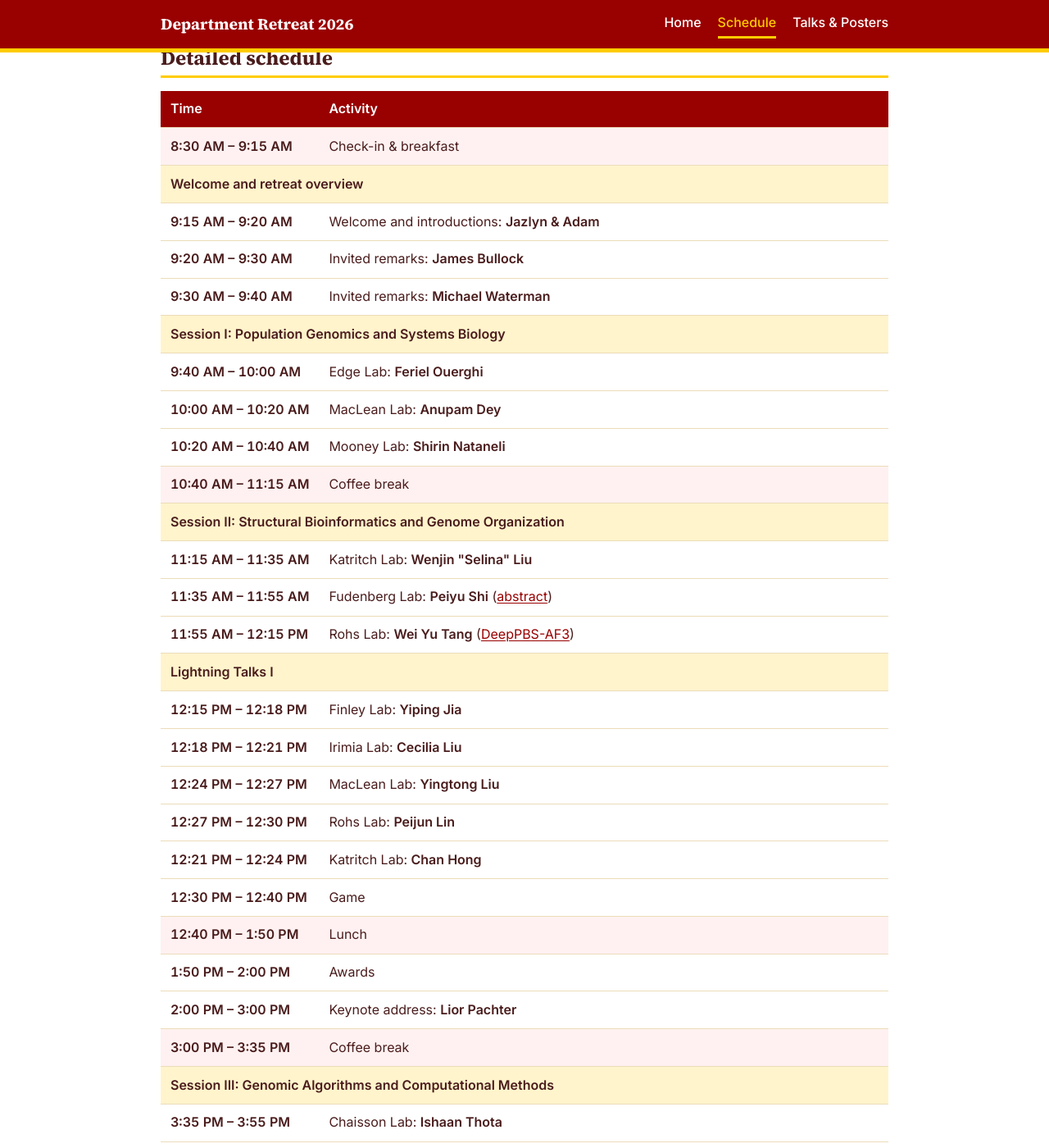
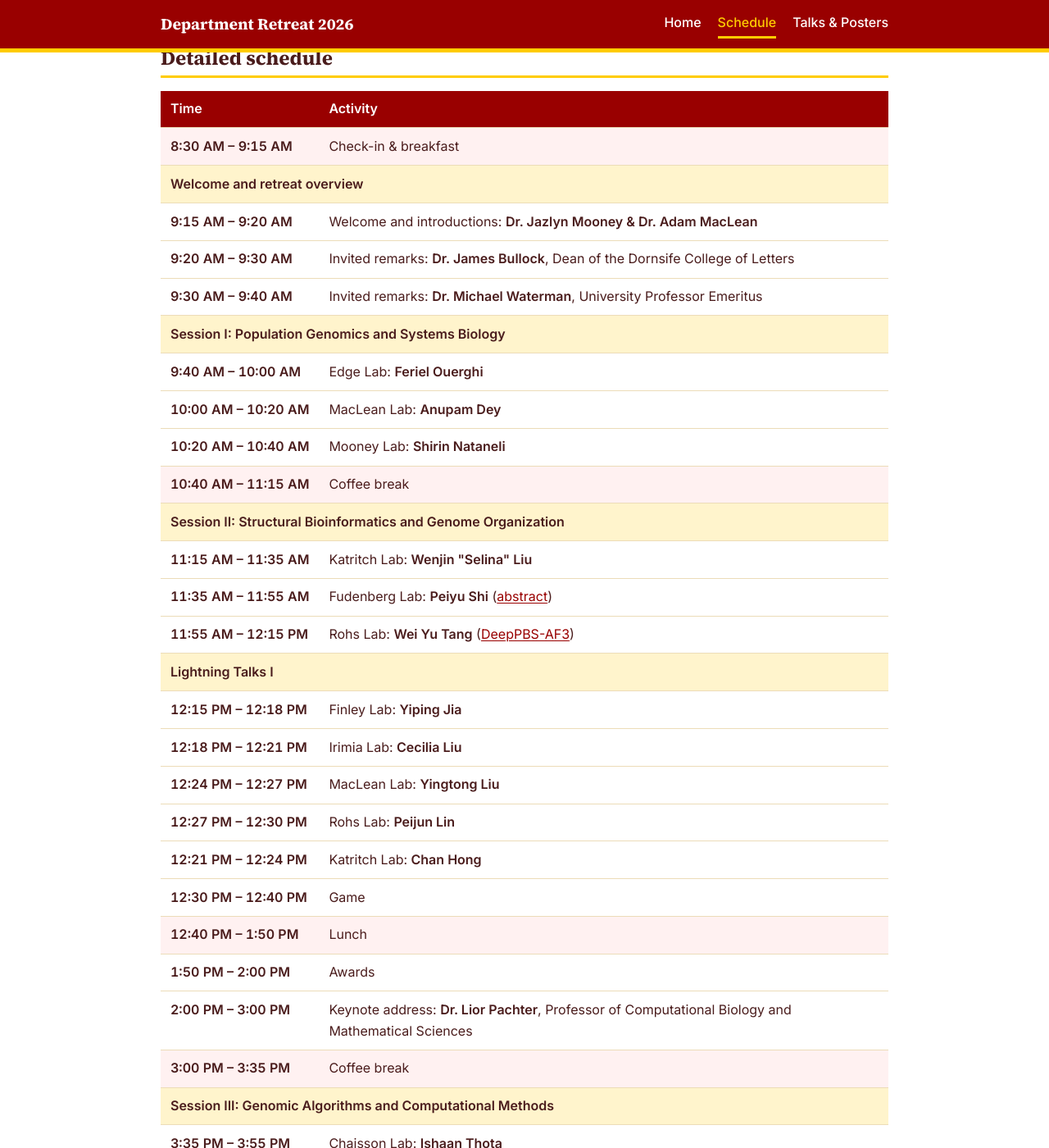
Before and after one commit to LexiShew/QCB-retreat-2026, a Jekyll site: the page built from schedule.html, in a window 1280 px wide and 1400 px high, scrolled down 958 px. Shown: the whole window at 82% size. Built offline with Jekyll 4.4.1, drawn with Linux system fonts in a browser that asks for light colours.

Commit message:
update schedule to have formal prefixes

```diff
--- a/_data/detailed-schedule.csv
+++ b/_data/detailed-schedule.csv
@@ -1,32 +1,32 @@
-Start,End,Activity,Speaker,Type
-8:30 AM,9:15 AM,Check-in & breakfast,,break
-9:15 AM,9:40 AM,Welcome and retreat overview,,session
-9:15 AM,9:20 AM,Welcome and introductions,Jazlyn & Adam,talk
-9:20 AM,9:30 AM,Invited remarks,James Bullock,talk
-9:30 AM,9:40 AM,Invited remarks,Michael Waterman,talk
-9:40 AM,10:40 AM,Session I: Population Genomics and Systems Biology,,session
-9:40 AM,10:00 AM,Edge Lab,Feriel Ouerghi,talk
-10:00 AM,10:20 AM,MacLean Lab,Anupam Dey,talk
-10:20 AM,10:40 AM,Mooney Lab,Shirin Nataneli,talk
-10:40 AM,11:15 AM,Coffee break,,break
-11:15 AM,12:15 PM,Session II: Structural Bioinformatics and Genome Organization,,session
-11:15 AM,11:35 AM,Katritch Lab,"Wenjin ""Selina"" Liu",talk
-11:35 AM,11:55 AM,Fudenberg Lab,Peiyu Shi,talk
-11:55 AM,12:15 PM,Rohs Lab,Wei Yu Tang,talk
-12:15 PM,12:30 PM,Lightning Talks I,,session
-12:15 PM,12:18 PM,Finley Lab,Yiping Jia,talk
-12:18 PM,12:21 PM,Irimia Lab,Cecilia Liu,talk
-12:24 PM,12:27 PM,MacLean Lab,Yingtong Liu,talk
-12:27 PM,12:30 PM,Rohs Lab,Peijun Lin,talk
-12:21 PM,12:24 PM,Katritch Lab,Chan Hong,talk
-12:30 PM,12:40 PM,Game,,talk
-12:40 PM,1:50 PM,Lunch,,break
-1:50 PM,2:00 PM,Awards,,talk
-2:00 PM,3:00 PM,Keynote address,Lior Pachter,talk
-3:00 PM,3:35 PM,Coffee break,,break
-3:35 PM,4:35 PM,Session III: Genomic Algorithms and Computational Methods,,session
-3:35 PM,3:55 PM,Chaisson Lab,Ishaan Thota,talk
-3:55 PM,4:15 PM,Chen Lab,Hanyi Wang,talk
-4:15 PM,4:35 PM,Sun Lab,Wei Liu,talk
-4:35 PM,4:45 PM,Closing remarks and acknowledgments,,session
-4:45 PM,6:00 PM,Poster session and reception,,session
+Start,End,Activity,Speaker,Affiliation,Type
+8:30 AM,9:15 AM,Check-in & breakfast,,,break
+9:15 AM,9:40 AM,Welcome and retreat overview,,,session
+9:15 AM,9:20 AM,Welcome and introductions,Dr. Jazlyn Mooney & Dr. Adam MacLean,,talk
+9:20 AM,9:30 AM,Invited remarks,Dr. James Bullock,Dean of the Dornsife College of Letters, Arts and Sciences,talk
+9:30 AM,9:40 AM,Invited remarks,Dr. Michael Waterman,University Professor Emeritus,talk
+9:40 AM,10:40 AM,Session I: Population Genomics and Systems Biology,,,session
+9:40 AM,10:00 AM,Edge Lab,Feriel Ouerghi,,talk
+10:00 AM,10:20 AM,MacLean Lab,Anupam Dey,,talk
+10:20 AM,10:40 AM,Mooney Lab,Shirin Nataneli,,talk
+10:40 AM,11:15 AM,Coffee break,,,break
+11:15 AM,12:15 PM,Session II: Structural Bioinformatics and Genome Organization,,,session
+11:15 AM,11:35 AM,Katritch Lab,"Wenjin ""Selina"" Liu",,talk
+11:35 AM,11:55 AM,Fudenberg Lab,Peiyu Shi,,talk
+11:55 AM,12:15 PM,Rohs Lab,Wei Yu Tang,,talk
+12:15 PM,12:30 PM,Lightning Talks I,,,session
+12:15 PM,12:18 PM,Finley Lab,Yiping Jia,,talk
+12:18 PM,12:21 PM,Irimia Lab,Cecilia Liu,,talk
+12:24 PM,12:27 PM,MacLean Lab,Yingtong Liu,,talk
+12:27 PM,12:30 PM,Rohs Lab,Peijun Lin,,talk
+12:21 PM,12:24 PM,Katritch Lab,Chan Hong,,talk
+12:30 PM,12:40 PM,Game,,,talk
+12:40 PM,1:50 PM,Lunch,,,break
+1:50 PM,2:00 PM,Awards,,,talk
+2:00 PM,3:00 PM,Keynote address,Dr. Lior Pachter,Professor of Computational Biology and Mathematical Sciences, Caltech,talk
+3:00 PM,3:35 PM,Coffee break,,,break
+3:35 PM,4:35 PM,Session III: Genomic Algorithms and Computational Methods,,,session
+3:35 PM,3:55 PM,Chaisson Lab,Ishaan Thota,,talk
+3:55 PM,4:15 PM,Chen Lab,Hanyi Wang,,talk
+4:15 PM,4:35 PM,Sun Lab,Wei Liu,,talk
+4:35 PM,4:45 PM,Closing remarks and acknowledgments,,,session
+4:45 PM,6:00 PM,Poster session and reception,,,session
--- a/schedule.html
+++ b/schedule.html
@@ -43,6 +44,7 @@ header_image: /assets/images/header.jpg
   <tbody>
   {%- for s in site.data['detailed-schedule'] %}
     {%- assign spk = s.Speaker | default: "" -%}
+    {%- assign aff = s.Affiliation | default: "" -%}
     {%- assign kind = s.Type -%}
     <tr{% if kind == "break" or kind == "session" %} class="{{ kind }}"{% endif %}>
       {%- unless kind == "session" %}
@@ -57,6 +59,7 @@ header_image: /assets/images/header.jpg
             {%- if full == spk %}{%- assign talk = t -%}{%- endif -%}
           {%- endfor -%}
           : <strong>{{ spk | escape }}</strong>
+          {%- if aff != "" %}, {{ aff | escape }}{% endif -%}
           {%- if talk != "" -%}
             {%- assign ttitle = talk[c.title] | strip | default: "Title to come" -%}
             {%- assign aid = ttitle | slugify | prepend: "talk-" -%}
```
Also changed, not shown: other parts of schedule.html (+2 -1 lines).
